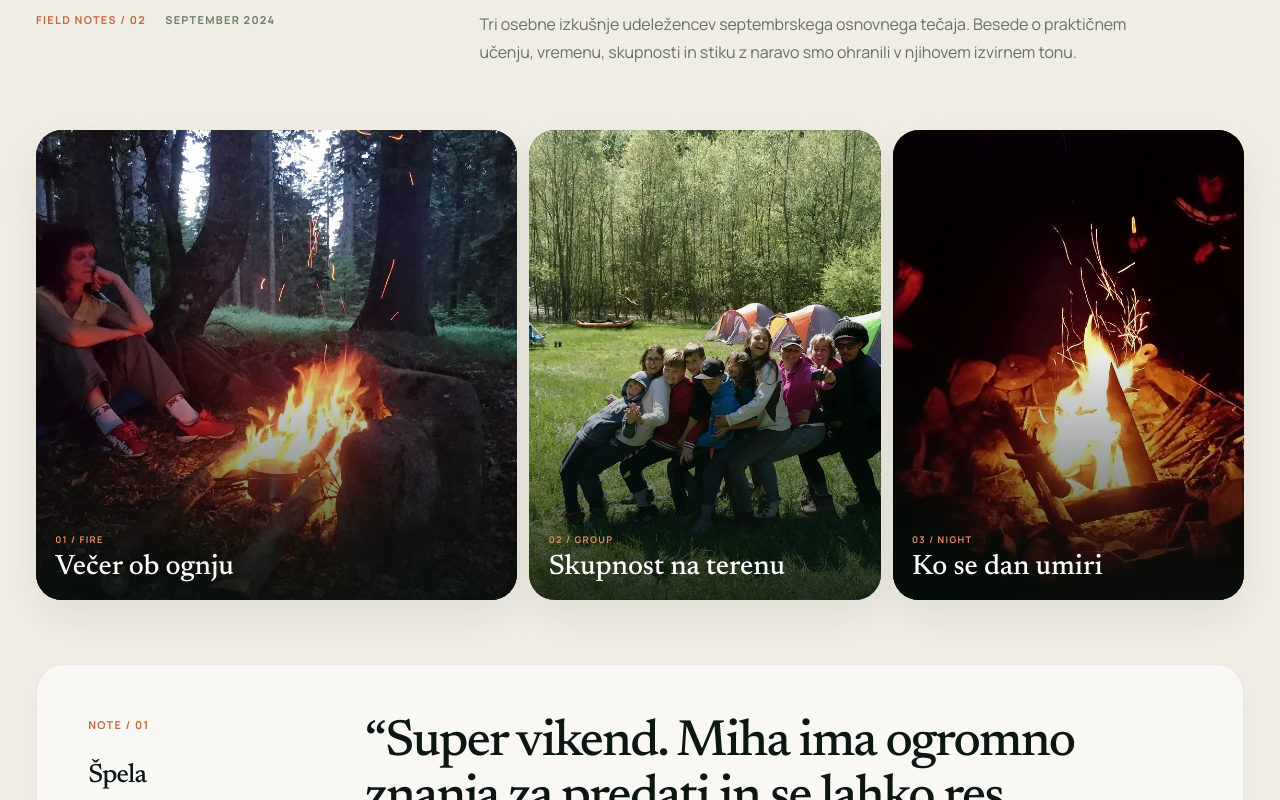
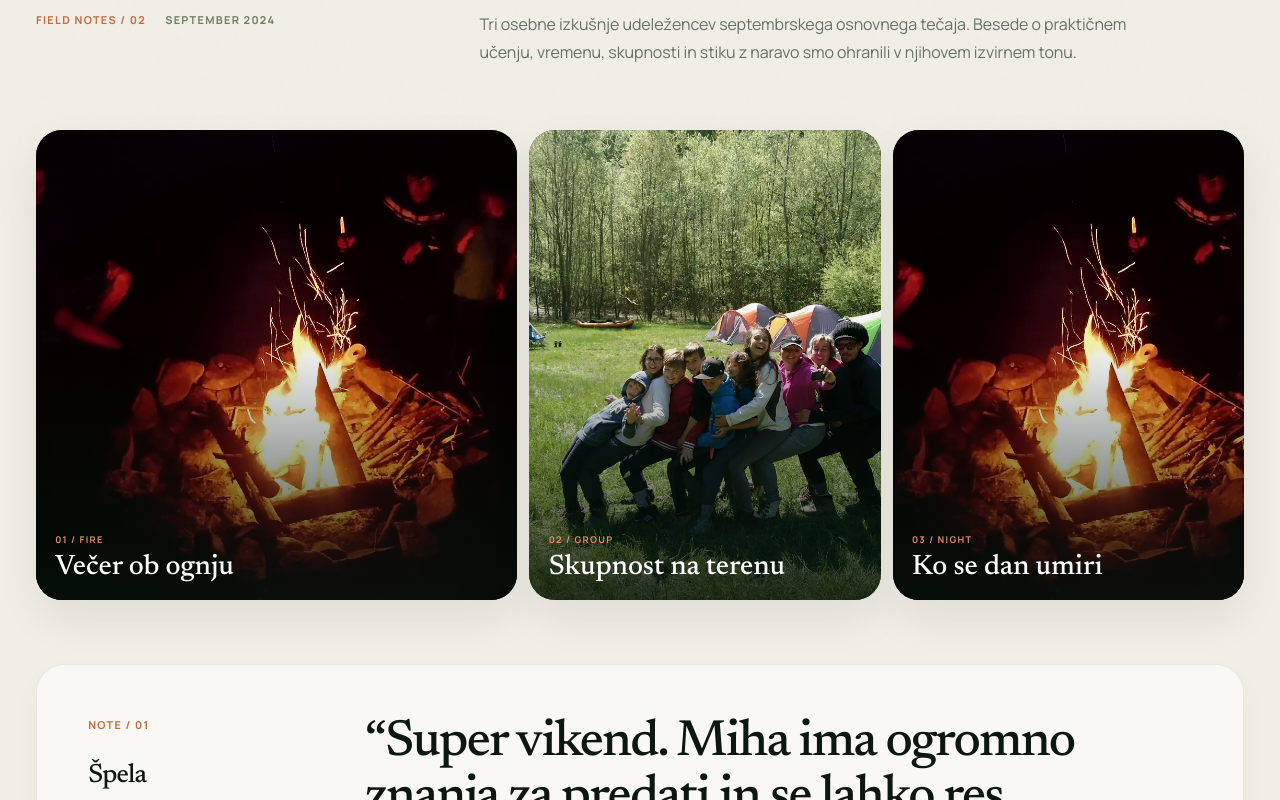
Before and after one commit to DDAY2301/Black-Raven, a plain HTML site: page stories.html in a window 1280 px wide. Shown: the part 575-1375 px from the top of the page. Drawn offline with Linux system fonts and the light colour scheme.

Commit message:
Black Raven: remove unsuitable campfire image from public pages

```diff
--- a/stories.html
+++ b/stories.html
@@ -57,7 +57,7 @@
     </div>
     <div class="wrap stories-visual-strip" aria-label="Black Raven field moments">
       <figure class="story-visual story-visual-main">
-        <img src="assets/images/gallery-campfire.webp?v=20261007-drive-gallery-v1" width="1600" height="900" alt="Udeleženka ob tabornem ognju" data-alt-sl="Udeleženka ob tabornem ognju" data-alt-en="Participant beside a campfire" loading="eager" decoding="async">
+        <img src="assets/images/gallery-fire-night.webp?v=20261007-drive-gallery-v1" width="1600" height="900" alt="Nočni taborni ogenj" data-alt-sl="Nočni taborni ogenj" data-alt-en="Campfire at night" loading="eager" decoding="async">
         <figcaption><span>01 / FIRE</span><strong data-sl="Večer ob ognju" data-en="An evening by the fire">Večer ob ognju</strong></figcaption>
       </figure>
       <figure class="story-visual">
```
